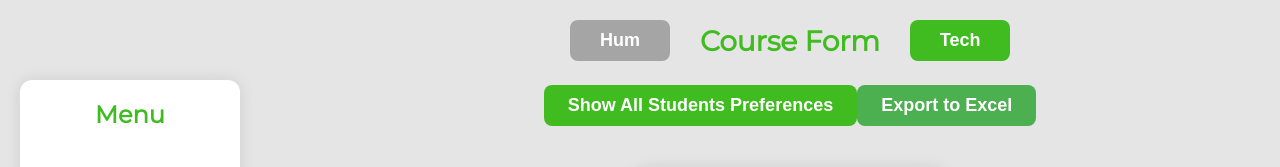
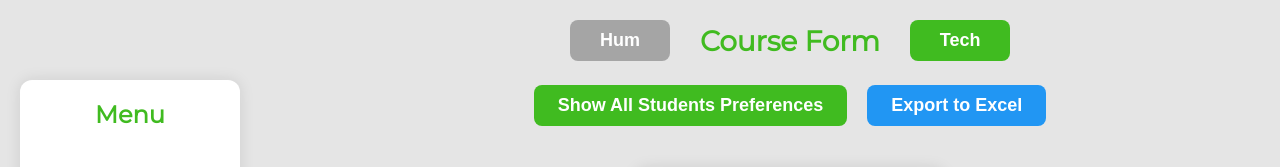
Before and after one commit to froggyriia/MakeYourChoice, a React (Vite) app in the folder frontend/: page /form in a window 1280 px wide. Shown: the top 167 px of the page. Built offline with nearby package versions, Linux system fonts and the light colour scheme; no server answers; the database is empty; sample sign-in values are in the browser's storage.

Commit message:
some modifications for Export Excel button

```diff
--- a/frontend/src/pages/CourseFormpage.jsx
+++ b/frontend/src/pages/CourseFormpage.jsx
@@ -7,6 +7,7 @@ import styles from './CourseFormPage.module.css';
 import { supabase } from './supabaseClient.jsx';
 
 export default function CourseFormPage() {
+    const [isExported, setIsExported] = useState(false);
     const ExcelExport = async () => {
         try {
             const {data, error} = await supabase
@@ -33,6 +34,8 @@ export default function CourseFormPage() {
             link.download = 'priorities_export_' + new Date().toISOString().slice(0, 10) + '.xlsx';
             link.click();
             URL.revokeObjectURL(link.href);
+
+            setIsExported(true);
             } catch (error) {
                 console.error("Ошибка при экспорте:", error);
                 alert("Произошла ошибка при создании файла");
@@ -89,9 +92,10 @@ export default function CourseFormPage() {
                         <button
                           onClick={ExcelExport}
                           className={styles.resultsButton}
-                          style={{ backgroundColor: '#4CAF50' }}
+                          style={{ marginLeft: '20px', backgroundColor: isExported ? '#4CAF50' : '#2196F3', transition: 'background-color 0.3s ease' }}
                         >
-                        Export to Excel
+                        {isExported ? 'Exported!' : 'Export to Excel'}
+                        {/*Export to Excel*/}
                       </button>
                     </div>
                 )}
```
